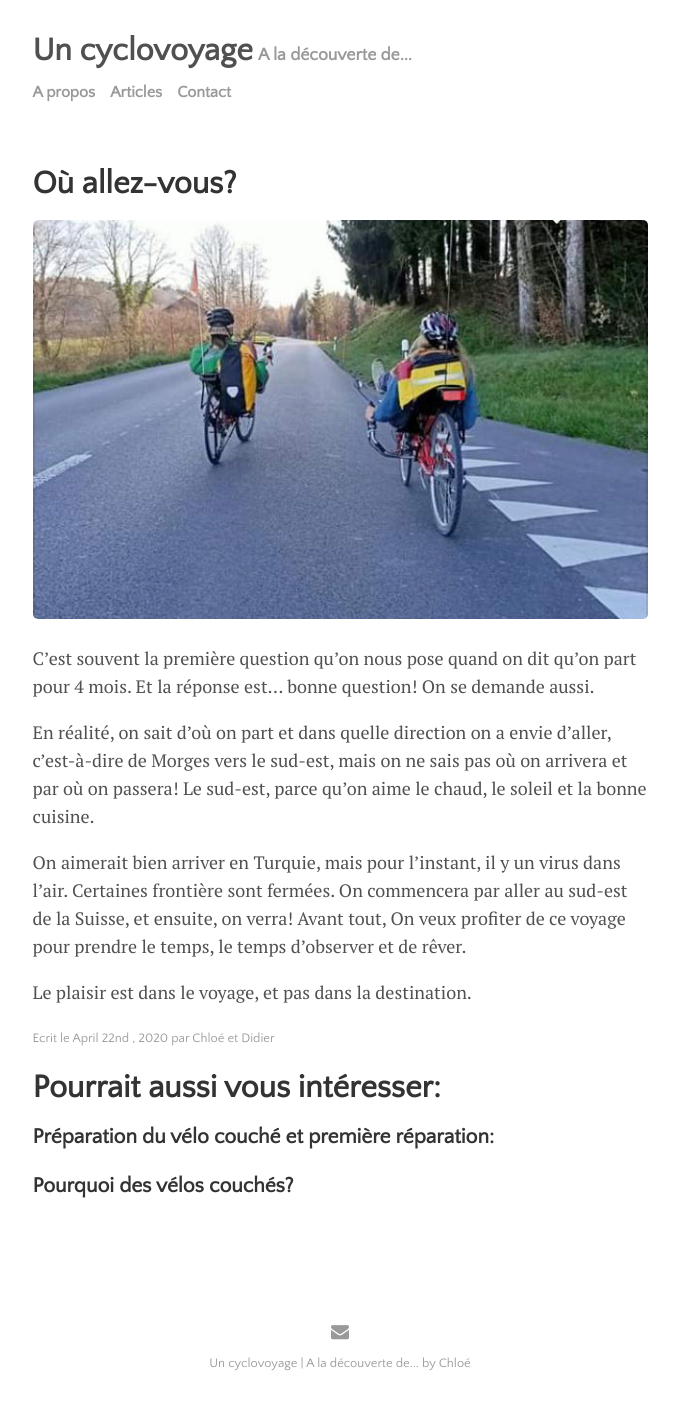
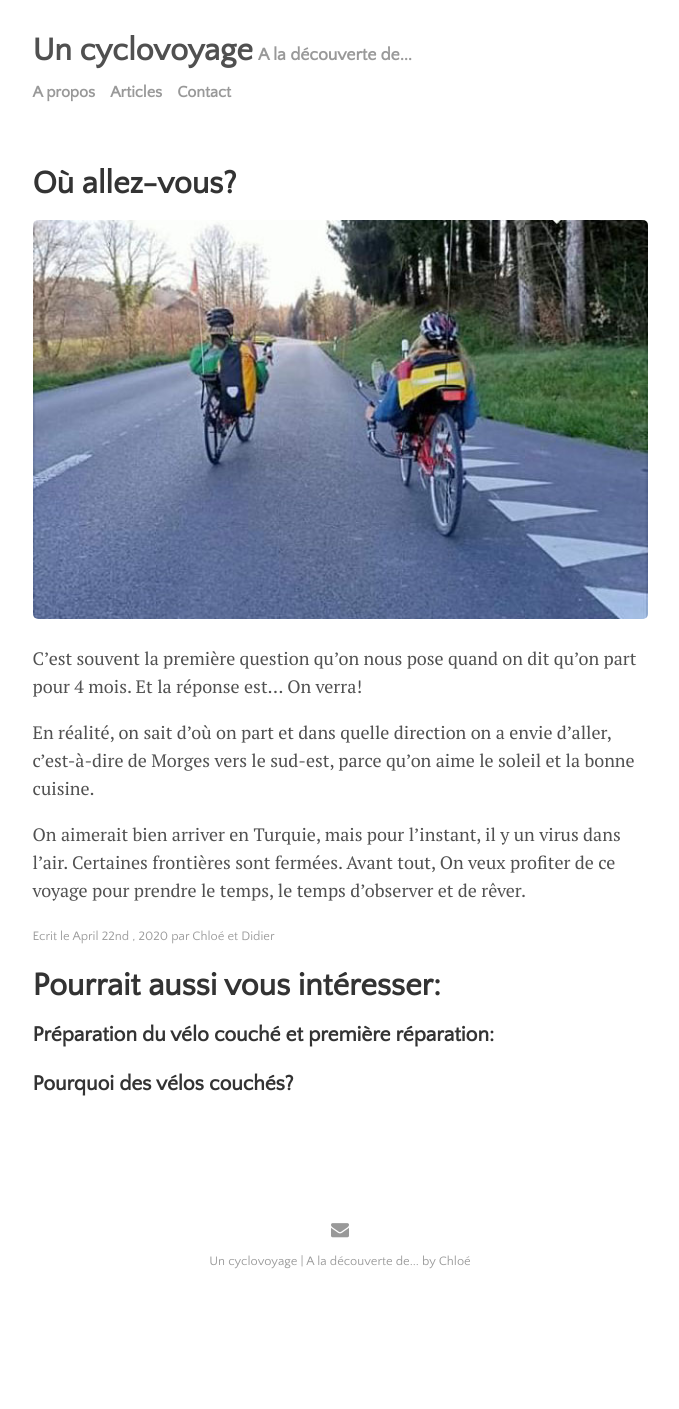
Before and after one commit to cyclovoyage/cyclovoyage.github.io, a Jekyll site: the page built from _posts/2020-04-22-ou-allez-vous.md, in a window 1280 px wide. Shown: the whole page, without its empty margins (300-979 px from the left). Built offline with Jekyll 4.4.1, drawn with Linux system fonts in a browser that asks for light colours; after the commit the page ends 1307 px from its top, so only the background shows below that.

Commit message:
Update 2020-04-22-ou-allez-vous.md

```diff
--- a/_posts/2020-04-22-ou-allez-vous.md
+++ b/_posts/2020-04-22-ou-allez-vous.md
@@ -7,11 +7,9 @@ tags: [documentation,sample]
 image: cyclo_dos.jpg
 ---
 
-C’est souvent la première question qu’on nous pose quand on dit qu'on part pour 4 mois. Et la réponse est... bonne question! On se demande aussi.
+C’est souvent la première question qu’on nous pose quand on dit qu'on part pour 4 mois. Et la réponse est... On verra!
 
-En réalité, on sait d’où on part et dans quelle direction on a envie d’aller, c'est-à-dire de Morges vers le sud-est, mais on ne sais pas où on arrivera et par où on passera! Le sud-est, parce qu'on aime le chaud, le soleil et la bonne cuisine.
+En réalité, on sait d’où on part et dans quelle direction on a envie d’aller, c'est-à-dire de Morges vers le sud-est, parce qu'on aime le soleil et la bonne cuisine.
 
-On aimerait bien arriver en Turquie, mais pour l’instant, il y un virus dans l’air. Certaines frontière sont fermées. On commencera par aller au sud-est de la Suisse, et ensuite, on verra!
+On aimerait bien arriver en Turquie, mais pour l’instant, il y un virus dans l’air. Certaines frontières sont fermées.
 Avant tout, On veux profiter de ce voyage pour prendre le temps, le temps d’observer et de rêver.
-
-Le plaisir est dans le voyage, et pas dans la destination.
```
